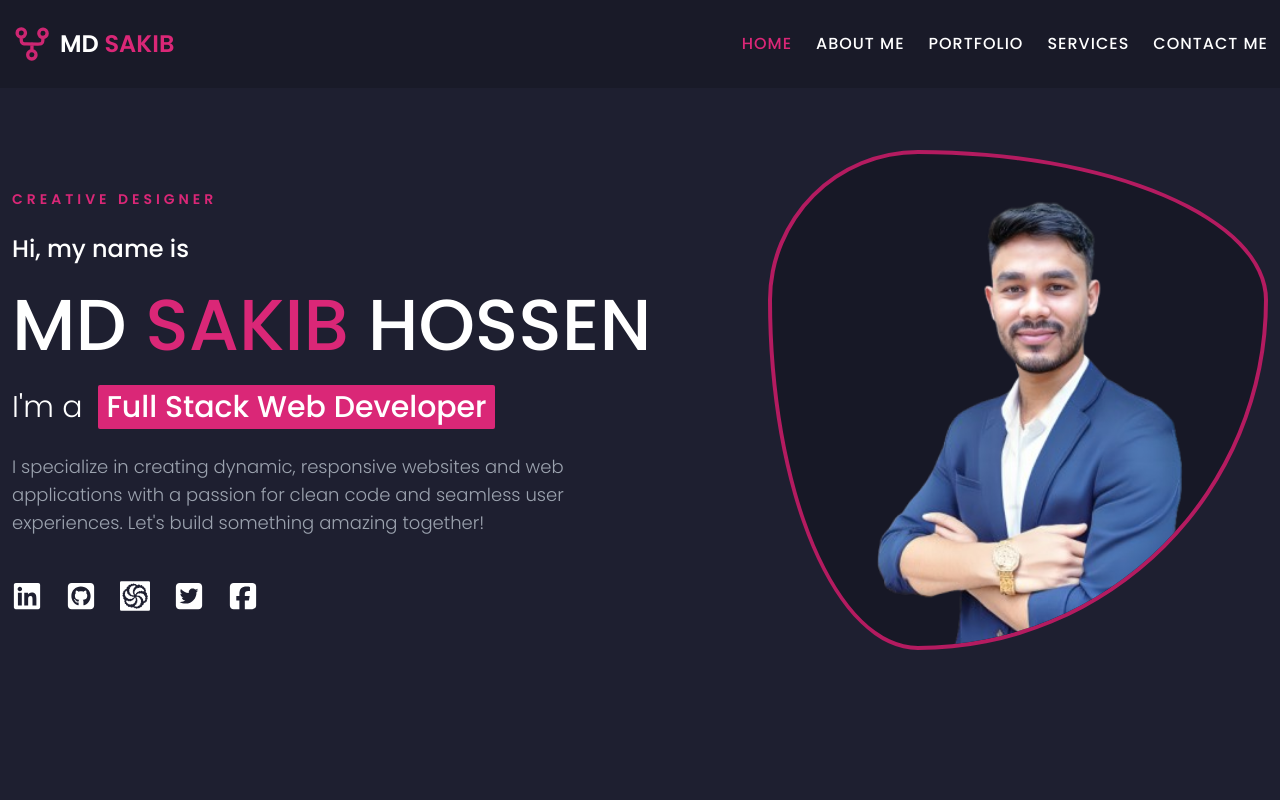
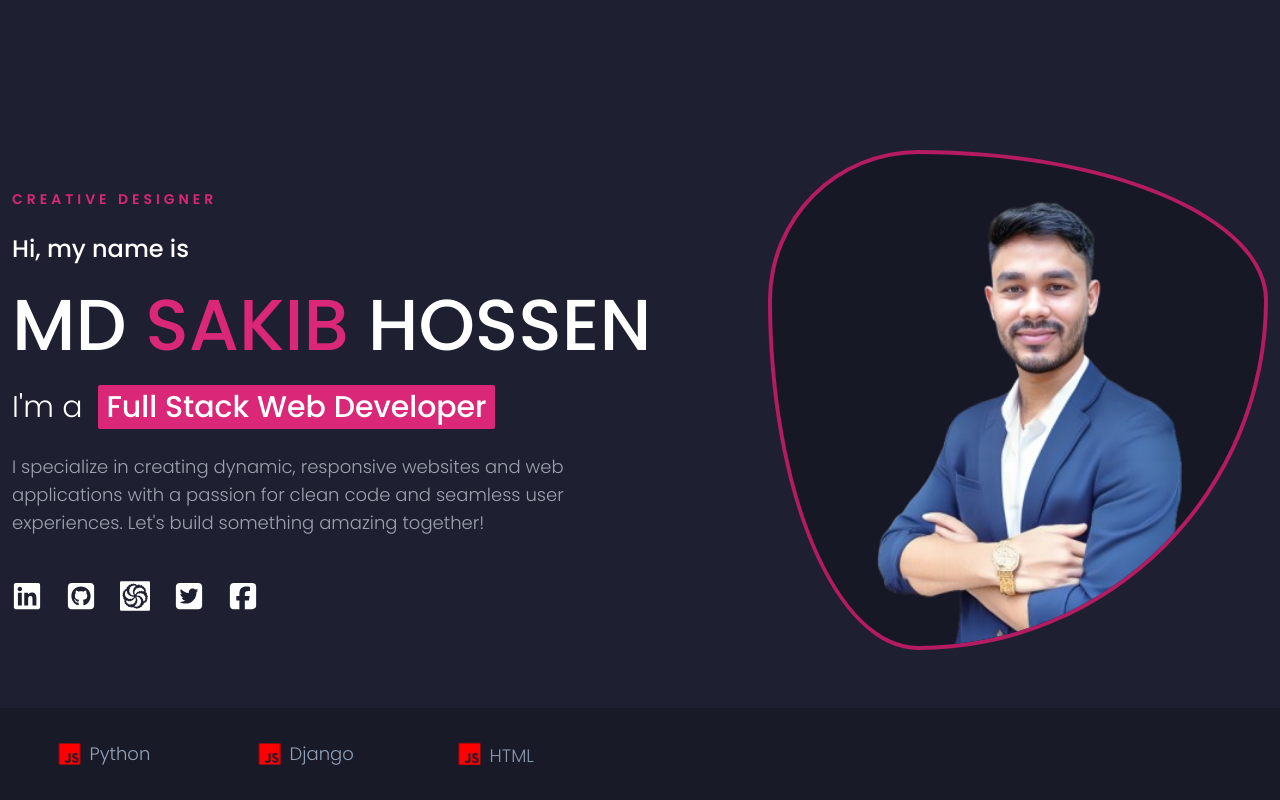
Before and after one commit to mdsakibhossen/portfolio, a Next.js app: page / in a window 1280 px wide. Shown: the top 800 px of the page. Built offline with nearby package versions, Linux system fonts and the light colour scheme.

Commit message:
Icons bar is added to Hero Section of Home Page

```diff
--- a/src/app/layout.jsx
+++ b/src/app/layout.jsx
@@ -28,9 +28,9 @@ export default function RootLayout({ children }) {
         suppressHydrationWarning
       >
         <PageTransition>
-          <Header />
+          {/* <Header /> */}
           <main>{children}</main>
-          <Footer />
+          {/* <Footer /> */}
         </PageTransition>
       </body>
     </html>
--- a/src/app/page.jsx
+++ b/src/app/page.jsx
@@ -1,6 +1,7 @@
 import About from "@/components/home-page/about/About";
 import Features from "@/components/home-page/features/Features";
 import Hero from "@/components/home-page/hero/Hero";
+import Icons from "@/components/home-page/icons/Icons";
 import Portfolio from "@/components/home-page/portfolio/Portfolio";
 import Screenshots from "@/components/home-page/screenshots/Screenshots";
 import Services from "@/components/home-page/services/Services";
@@ -10,10 +11,10 @@ const HomePage = () => {
     <>
       <Hero />
       <Services />
-      <Portfolio />
-      <About />
-      <Features />
-      <Screenshots />
+      {/* <Portfolio /> */}
+      {/* <About /> */}
+      {/* <Features /> */}
+      {/* <Screenshots /> */}
     </>
   );
 };
--- a/src/components/home-page/hero/Hero.jsx
+++ b/src/components/home-page/hero/Hero.jsx
@@ -12,6 +12,7 @@ import {
 import { SiCodewars } from "react-icons/si";
 
 import { useEffect, useRef } from "react";
+import Icons from "../icons/Icons";
 
 const Hero = () => {
   const [scope, animate] = useAnimate();
@@ -197,6 +198,10 @@ const Hero = () => {
           </motion.div>
         </div>
       </div>
+
+      <div className="absolute bottom-0 left-0">
+        <Icons />
+      </div>
     </section>
   );
 };
--- /dev/null
+++ b/src/components/home-page/icons/Icons.jsx
@@ -0,0 +1,110 @@
+"use client";
+import { FaJs } from "react-icons/fa6";
+import { useEffect, useRef, useState } from "react";
+import { motion, useInView } from "framer-motion";
+import "./icons.css";
+
+// Animation Variants
+const parentVariants = {
+  hidden: { y: 100, opacity: 0 },
+  visible: {
+    opacity: 1,
+    y: 0,
+    transition: {
+      delay: 1.5,
+      staggerChildren: 0.2,
+      when: "beforeChildren",
+      type: "spring",
+      stiffness: 300,
+      damping: 20,
+    },
+  },
+};
+
+const iconVariants = {
+  hidden: { opacity: 0, scale: 0 },
+  visible: {
+    opacity: 1,
+    scale: 1,
+    transition: {
+      type: "spring",
+      stiffness: 300,
+      damping: 20,
+    },
+  },
+};
+
+const childVariants = {
+  hidden: { opacity: 0, y: "100%" },
+  visible: {
+    opacity: 1,
+    y: 0,
+    transition: {
+      type: "spring",
+      stiffness: 300,
+      damping: 20,
+    },
+  },
+};
+
+const Icons = () => {
+  const icons = [
+    { id: 1, icon: FaJs, iconColor: "red", title: "HTML" },
+    { id: 2, icon: FaJs, iconColor: "red", title: "CSS" },
+    { id: 3, icon: FaJs, iconColor: "red", title: "Bootstrap" },
+    { id: 4, icon: FaJs, iconColor: "red", title: "Tailwind CSS" },
+    { id: 5, icon: FaJs, iconColor: "red", title: "SASS" },
+    { id: 6, icon: FaJs, iconColor: "red", title: "JavaScript" },
+    { id: 7, icon: FaJs, iconColor: "red", title: "Python" },
+    { id: 8, icon: FaJs, iconColor: "red", title: "Django" },
+  ];
+
+  const boxWidth = 180;
+  const gap = 20;
+  const [containerWidth, setContainerWidth] = useState(0);
+  const ref = useRef(null);
+
+  // Calculate container width based on the number of icons
+  useEffect(() => {
+    const width = icons.length * (boxWidth + gap);
+    setContainerWidth(width);
+  }, [icons.length, boxWidth, gap]);
+
+  // Use InView to animate when the component is in view
+  const isInView = useInView(ref, {});
+
+  return (
+    <div ref={ref}>
+      <motion.div
+        initial="hidden"
+        animate={isInView ? "visible" : "hidden"}
+        variants={parentVariants}
+        className="overflow-hidden bg-primary-700 text-slate-400 hover:text-white"
+      >
+        <div
+          className="scrolling-container flex"
+          style={{ minWidth: containerWidth * 2, gap }}
+        >
+          {[...icons, ...icons].map((el, i) => (
+            <div key={i} className="box" style={{ minWidth: boxWidth }}>
+              <div className="flex items-center gap-2 text-lg hover:text-slate-400 py-5 lg:py-8">
+                <motion.span
+                  variants={iconVariants}
+                  className="text-slate-100 text-2xl inline-block"
+                  style={{ color: el.iconColor }}
+                >
+                  <el.icon />
+                </motion.span>
+                <motion.span variants={childVariants} className="inline-block">
+                  {el.title}
+                </motion.span>
+              </div>
+            </div>
+          ))}
+        </div>
+      </motion.div>
+    </div>
+  );
+};
+
+export default Icons;
--- /dev/null
+++ b/src/components/home-page/icons/icons.css
@@ -0,0 +1,25 @@
+
+.scrolling-container {
+  display: flex;
+  animation: scroll 20s linear infinite;
+  cursor: pointer;
+}
+
+.box {
+  display: inline-block;
+}
+
+/* Keyframes for infinite scrolling */
+@keyframes scroll {
+  0% {
+    transform: translateX(0);
+  }
+  100% {
+    transform: translateX(-50%); /* Moves the icons by half the total width */
+  }
+}
+
+/* Pause the animation on hover */
+.scrolling-container:hover {
+  animation-play-state: paused;
+}
```
